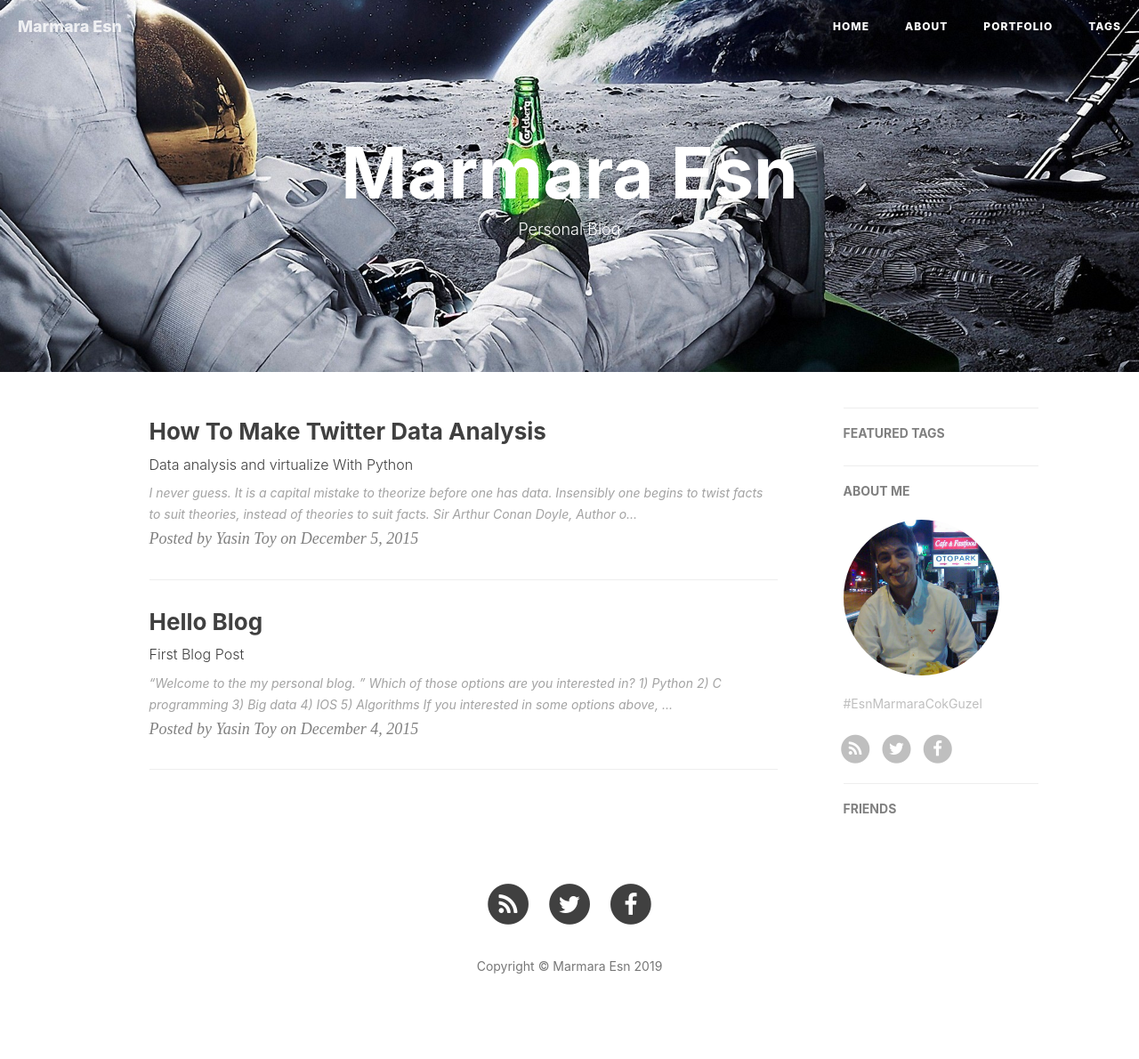
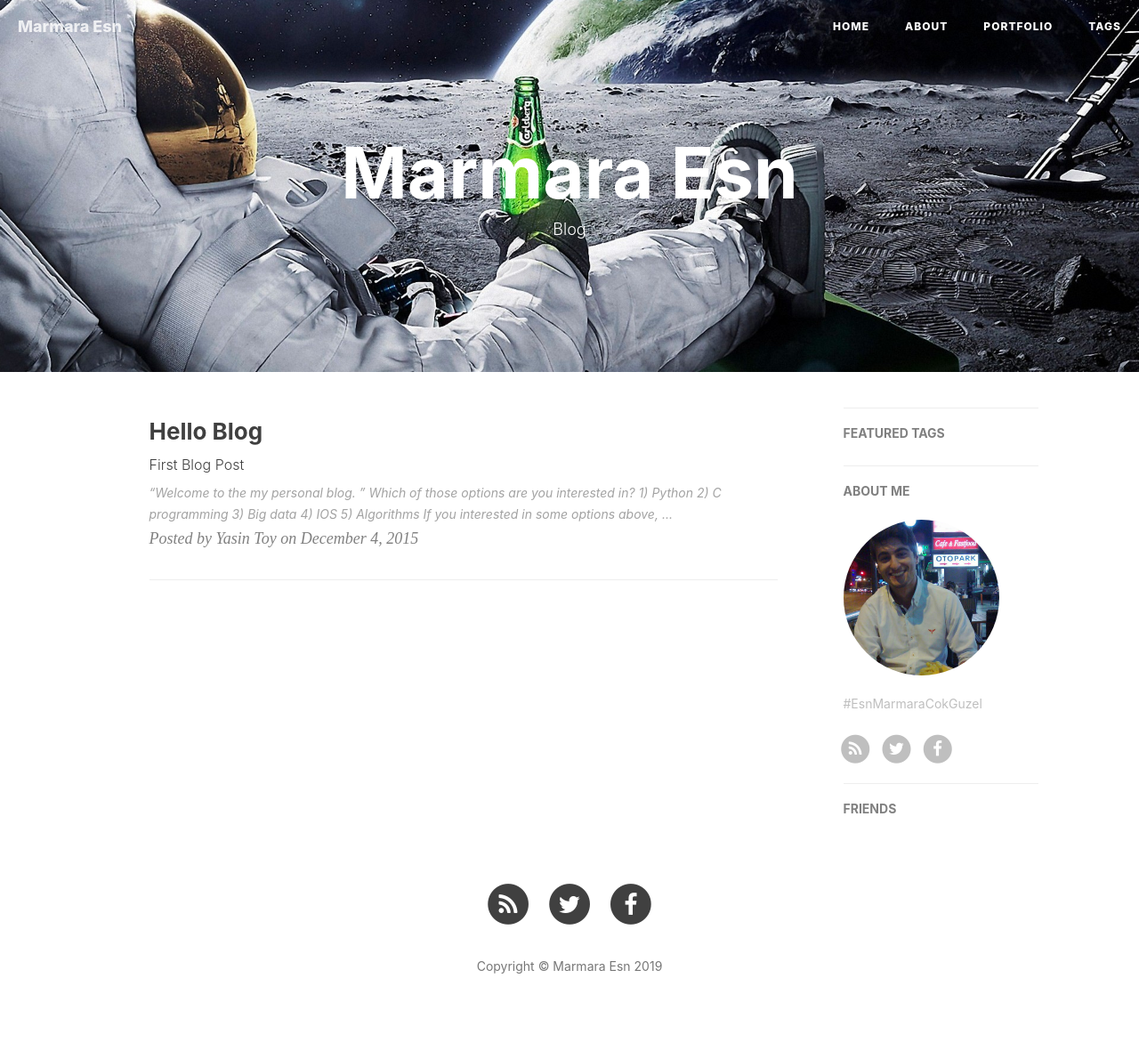
Before and after one commit to esnmarmara/blog.esnmarmara.github.io, a Jekyll site: the page built from index.html, in a window 1280 px wide. Shown: the whole page at 89% size. Built offline with Jekyll 4.4.1, drawn with Linux system fonts in a browser that asks for light colours; nearby versions of some CDN libraries; the list of posts is cut into pages by our own code; comment, search, counter and statistics services are not loaded; part of the change alters nothing that is shown.

Commit message:
removed yasin name

````diff
--- a/_config.yml
+++ b/_config.yml
@@ -20,7 +20,7 @@ facebook_username:  ESNmarmara1
 
 
 # Build settings
-highlighter: pygments
+highlighter: rouge
 permalink: pretty
 paginate: 10
 exclude: ["less","node_modules","Gruntfile.js","package.json","README.md"]
--- a/_posts/2015-12-05-How-To-Make-Twitter-Data-Analysis.markdown
+++ /dev/null
@@ -1,102 +0,0 @@
----
-layout:     post
-title:      "How To Make Twitter Data Analysis"
-subtitle:   "Data analysis and virtualize With Python"
-date:       2015-12-05 12:00:00
-author:     "Yasin Toy"
-header-img: "img/twitterAnalysis.jpg"
-tags:
-    - Python
-    - Twitter Analysis
----
-
-
-> I never guess. It is a capital mistake to theorize before one has data. Insensibly one begins to twist facts to suit theories, instead of theories to suit facts.
-Sir Arthur Conan Doyle, Author of Sherlock Holmes stories
-
-# How to Make Twitter Analysis and Virtualize to Data? (Part-1 Collecting Data With Python)
-
-> In Data Science, collecting data is the most important part and we can collect data from [Facebook](http://www.facebook.com),[Yelp](http://www.yelp.com),[Twitter](http://www.twitter.com),[Linkedin](http://wwww.linkedin.com) etc.So,in this post I decided to twitter for collecting data because twitter provide us some useful features about data analysis and I think the best useful feature is all tweets can be maximum 140 characters and it's help us about summarize.On the other hand,twitter is one of the most popular social media in the world and every day more than 300 milyon people visit there.Anyway,I think this introductory sentence is enough so let's start.
-
-## Take a Twitter API Account
-
-   To access Twitter we have to create a new account from [twitter Api](https://apps.twitter.com/).Enter this website link and click the 'Create New App' and it'll give us like this page : ![img](/img/in-post/createApplicationPage.png).
-
-> Name 		  -> Write a name whatever you want.This only shows in twitter app page
-> Description 	  -> Write a something like this **Data Analysis Demo**
-> Website         -> Write **localhost**
-
-   It finished and the last but not the least, keep your **consumer_key**, **consumer_secret**, **access_token**,**access_secret_token** in your text editor because we'll need to these information while we're accessing to Twitter API with Python.
-
-
-## Access to Twitter API With Python
-
-> In order to do this, we need to [tweepy library](http://www.tweepy.org/).
-> You can install throuh two ways
-1) ``` sudo pip install tweepy ```
-2) ```  git clone https://github.com/tweepy/tweepy.git -> cd tweepy -> python setup.py install```
-
-   ```
-**Python 2.6 and 2.7, 3.3, 3.4 & 3.5 are supported.**
-  ```
-
-## Let's Start Writing Our Python Codes
-
-	First of all, we must import our library which using the codes
-
- ``` python
-
-	from tweepy import Stream
-	import tweepy
-	from tweepy.streaming import StreamListener
-```
-
-	Then, fill out into " " with your own API keys
-
-```	python
-
-	 CONSUMER_KEY    	      = "fill out here"
-	 CONSUMER_SECRET	      = "fill out here"
-	 ACCESS_TOKEN    	      = "fill out here"
-	 ACCESS_TOKEN_SECRET  	      = "fill our here"
-```
-
-	 Ultimately, we provide all information to access Twitter api and now let's access
-
-```python
-	 key = tweepy.OAuthHandler(CONSUMER_KEY,CONSUMER_SECRET)
-	 key.set_access_token(ACCESS_TOKEN,ACCESS_TOKEN_SECRET)
-
-```
-
-> We accessed to our Twitter API.Now,we're going to create a class for collect data.This class includes two function called **on_data**, **on_error** . Hence the name, on_data function works if retrieve data from the twitter but it's not on_error function will work. In on_data function, we'll keep all tweet in **tweets.json** file in order to analysis.
-
-```python
-class MyListener(StreamListener):
-
-    def on_data(self, data):
-        try:
-            with open('tweets.json', 'a') as f:
-                f.write(data)
-                return True
-        except BaseException as e:
-            print("Error on_data: %s" % str(e))
-        return True
-
-    def on_error(self, status):
-        print(status)
-        return True
-
-```
-
-> Finally, we're going collect tweets about We'll define with **twitter_stream.filter** function into data.json file by using twitter Stream().You can write whatever you want into track = [] . It's like twitter search engine.
-
-```python
-	twitter_stream = Stream(key, MyListener())
-	twitter_stream.filter(track=['#chelsea','#manu','#liverpool','#everton'],languages=['en'])
-
-
-```
-
-I tried and it gave me this result  </br>![img](/img/in-post/tweetsResult.png).
-</br>As you can see above it works.So,in part-2 I'm going to show How to Analysis this tweets.json file and virtualize.
--- a/about.html
+++ b/about.html
@@ -1,7 +1,7 @@
 ---
 layout: page
 title: "About"
-description: "Hey, this is Yasin."
+description: "Hey, this is Marmara Esn."
 header-img: "img/post-bg-unix-linux.jpg"
 ---
 
@@ -14,12 +14,17 @@ header-img: "img/post-bg-unix-linux.jpg"
 <!-- English Version -->
 <div class="zh">
     <blockquote>
-        Computer Scientist,Pythonist<br>
-        Enterpreneur
+        #EsnMarmaraCokGuzel<br>
     </blockquote>
 
     <p>
-    	I'll write some information later.
+    	ESN MARMARA is a team of volunteer students from Marmara University. We are a group of local students gather to help exchange students who come to our university. Our first aim is to provide the best conditions for our exchange students and make them feel like in their home country.
+
+		We organize different types of events. The semester starts Welcome Week’s events which are for meeting new students and orientation of new students each other. The events are the best chances for intercultural exchange and make new friends for local or exchange student. Trips, Parties, Chill Outs and Casual Meetings follow the welcome week’s events.
+
+		Our motto is 'Students helping students' and our slogan is ‘ESN Marmara çok güzel’.
+
+		Every year we welcome more than 300 exchange students and support them to have the best experience in their life. Above all these,  We help to build a strong friendship between exchange students and volunteer students which lasts forever and the students who got exchange experience with ESN MARMARA feel half belong here while they return.
     </p>
 
    <!-- <p>
@@ -61,7 +66,7 @@ header-img: "img/post-bg-unix-linux.jpg"
 <div class="en">
 
     <p>
-    	Daha sonra biraz bilgi eklerim :)
+    		Turkce bilgi eklenecek
     </p>
 
 	<!--
--- a/index.html
+++ b/index.html
@@ -1,6 +1,6 @@
 ---
 layout: page
-description: "Personal Blog"
+description: "Blog"
 ---
 
 {% for post in paginator.posts %}
````
